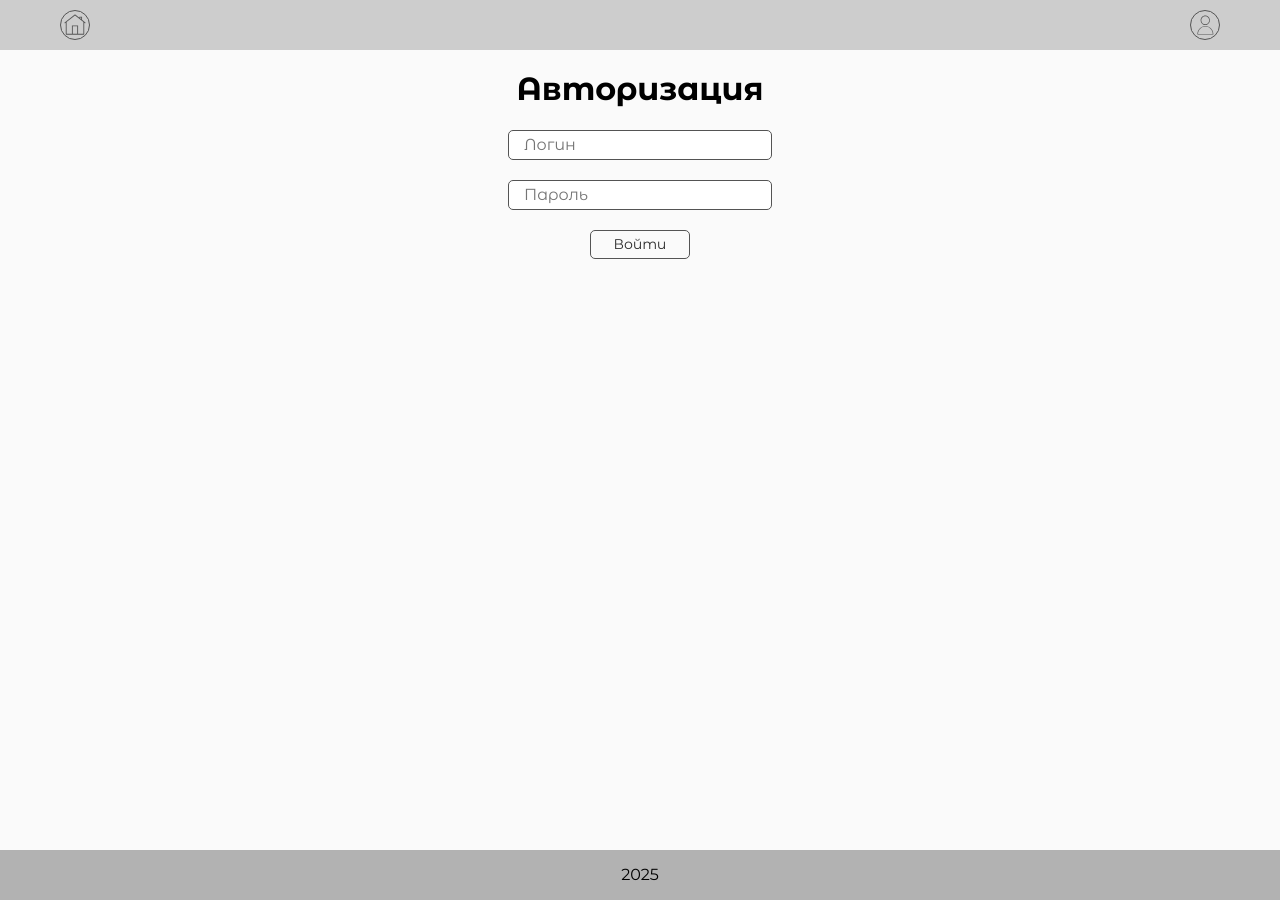
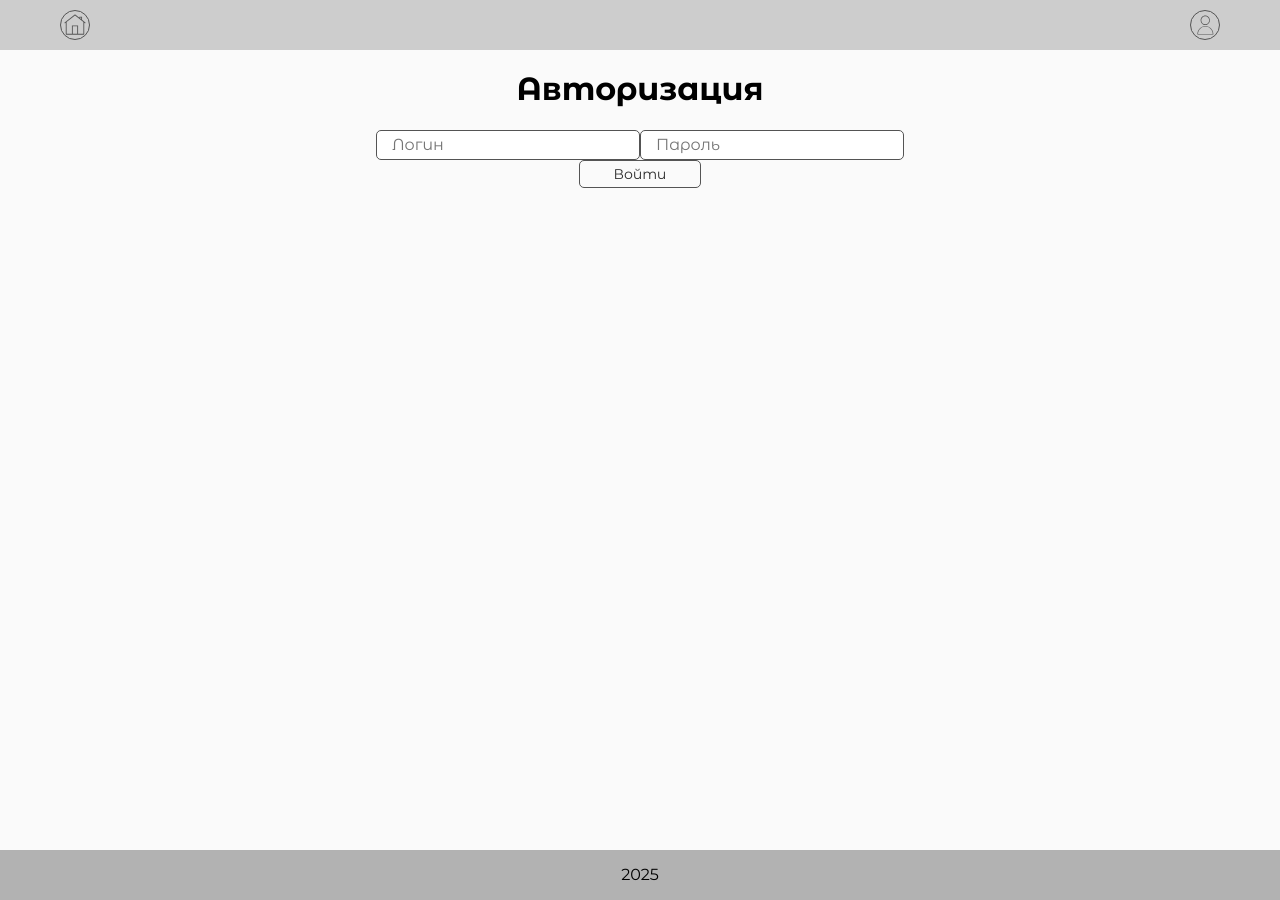
Before and after one commit to Shekhmametyeva/calendarOfEvents, a React (Create React App) app: page /authorization in a window 1280 px wide. Built offline with nearby package versions, Linux system fonts and the light colour scheme.

Commit message:
refactor: correct name class css

```diff
--- a/src/components/pages/Authorization/Authorization.module.css
+++ b/src/components/pages/Authorization/Authorization.module.css
@@ -1,4 +1,4 @@
-.authorization__form {
+.authorization_form {
     min-width: 500px;
     display: flex;
     flex-direction: column;
```
